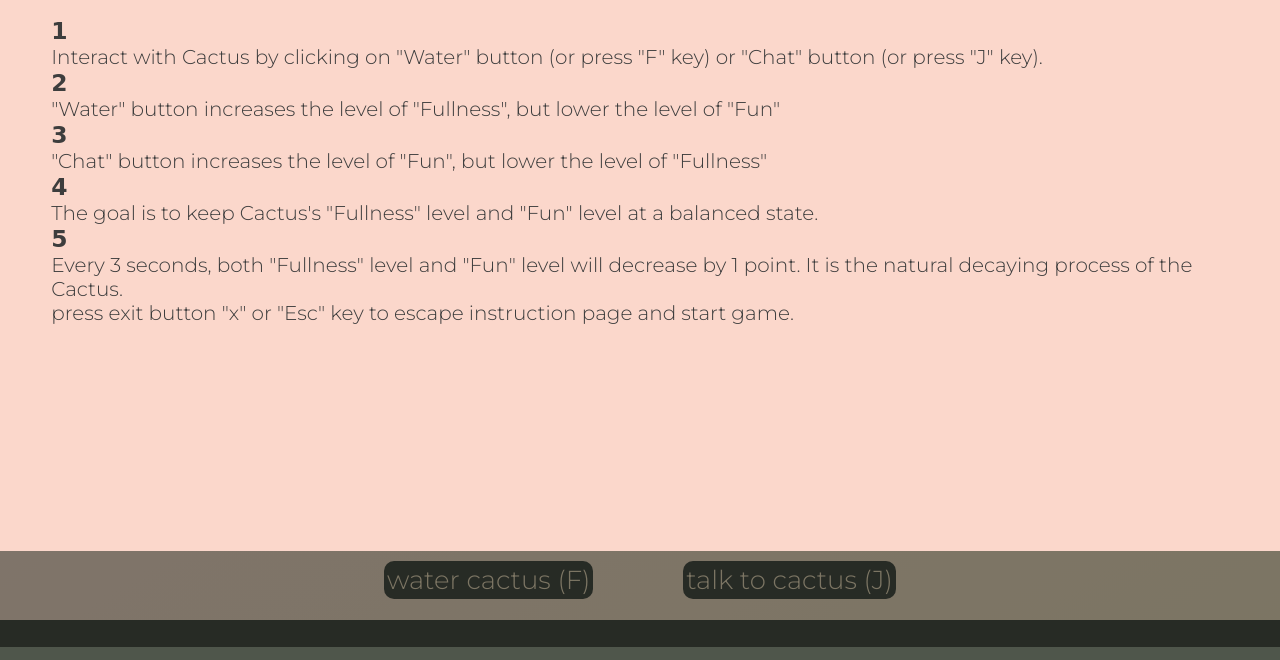
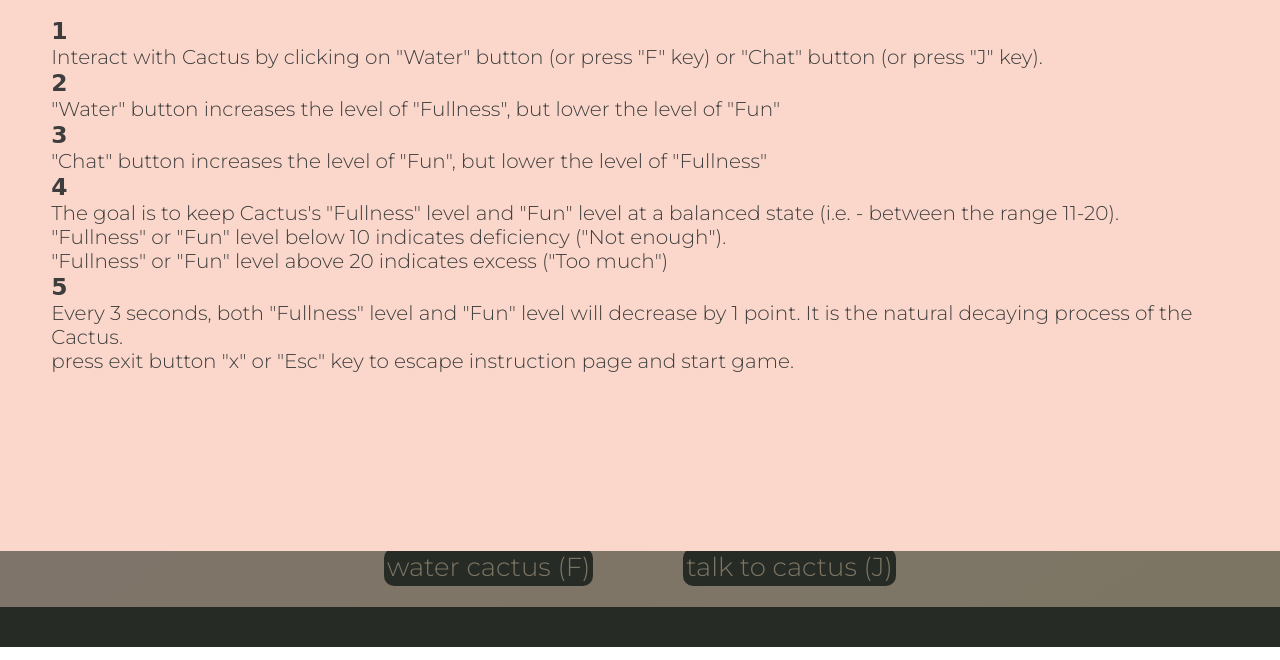
Before and after one commit to Alice-Lau/alice-lau-project-three, a plain HTML site: page index.html in a window 1280 px wide. Shown: the part 153-813 px from the top of the page. Drawn offline with nearby package versions, Linux system fonts and the light colour scheme; a web font is replaced by a local one.

Commit message:
fix for layout and interval

```diff
--- a/index.html
+++ b/index.html
@@ -45,7 +45,9 @@
                     </li>
                     <h3>4</h3>
                     <li>
-                        <p>The goal is to keep Cactus's "Fullness" level and "Fun" level at a balanced state.</p>
+                        <p>The goal is to keep Cactus's "Fullness" level and "Fun" level at a balanced state (i.e. - between the range 11-20).</p>
+                        <p>"Fullness" or "Fun" level below 10 indicates deficiency ("Not enough").</p>
+                        <p>"Fullness" or "Fun" level above 20 indicates excess ("Too much") </p>
                     </li>
                     <h3>5</h3>
                     <li>
--- a/scripts.js
+++ b/scripts.js
@@ -135,6 +135,9 @@ const $resultTextWrap = $('.text-wrap');
 const $reset = $('#reset');
 
 const cactusApp = {};
+
+//for clearing the interval properly
+let interval;
 
 // pasting currentStat on DOM
 cactusApp.updateStat = function () {
@@ -313,7 +316,6 @@ $reset.on('click', function() {
 
 cactusApp.init = () => {
     cactusApp.updateStat();
-    interval = setInterval(cactusApp.naturalDecay, 3000);
 }
 
 $('html').keyup(function(key) {
@@ -328,6 +330,8 @@ $('document').ready(function() {
     $startEsc.on('click', function () {
         $startScreen.addClass('off-screen');
         cactusApp.init();
+        clearInterval(cactusApp.naturalDecay);
+        interval = setInterval(cactusApp.naturalDecay, 3000);
     })
 
 })
--- a/styles/style.scss
+++ b/styles/style.scss
@@ -8,7 +8,7 @@
 .result {
     background: rgba(0,0,0,0.5);
     width: 100%;
-    min-height: 100vh;
+    height: 100vh;
     padding: 5% 0;
 }
 
@@ -22,6 +22,7 @@
 .off-screen {
     left: -120%;
     z-index: -9;
+    font-size: 0;
 }
 
 .start-screen-title-bar {
@@ -84,7 +85,7 @@ footer {
 }
 
 footer {
-    min-height: 5vh;
+    height: 5vh;
 }
 
 h1 {
@@ -103,8 +104,8 @@ h1 {
 
 .stat ul {
     width: 60%;
-    margin: 3px auto;
-    padding: 0 10%;
+    margin: 0 auto;
+    padding: 0.5% 10%;
     display: flex;
     justify-content: space-between;
     text-align: center;
@@ -120,14 +121,17 @@ h1 {
 }
 
 .display {
-    min-height: 65vh;
+    height: 65vh;
+    display: flex;
+    flex-direction: column;
+    justify-content: space-between;
 }
 
 .message-display {
     background:#4f564b;
     min-height: 5vh;
     width: 40%;
-    margin: 5px auto;
+    margin: 0 auto;
     text-align: center;
     border-radius: 10px;
     color: #f9ecc8;
@@ -135,7 +139,7 @@ h1 {
 
 .cactus-display {
     width: 60%;
-    min-height: 60vh;
+    min-height: 55vh;
     margin: 0 auto;
     display: flex;
     justify-content: center;
@@ -144,7 +148,8 @@ h1 {
 
 .cactus {
     width: 30%;
-    margin: 30px auto;
+    margin: 0 auto;
+    padding: 3%;
     position: relative;
 }
 
```
Also changed, not shown: styles/style.css.
